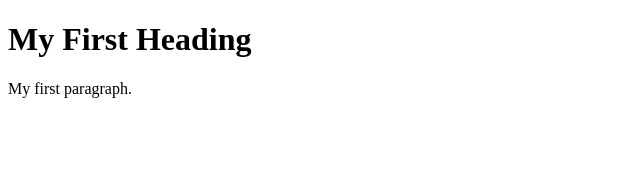
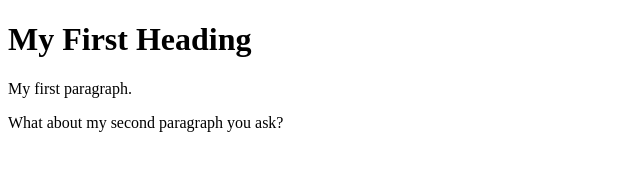
Before and after one commit to chainmal3/fluffy-fortnight, a plain HTML site: page index.html in a window 1280 px wide. Shown: the whole page, without its empty margins (0-640 px from the left). Drawn offline with Linux system fonts and the light colour scheme.

Commit message:
This is my second HTML commit

```diff
--- a/index.html
+++ b/index.html
@@ -4,9 +4,8 @@
     <title>Page Title</title>
   </head>
   <body>
-
     <h1>My First Heading</h1>
     <p>My first paragraph.</p>
-
+    <p>What about my second paragraph you ask?</p>
   </body>
 </html>
```
Lines whose indentation alone changed are shown as unchanged.
